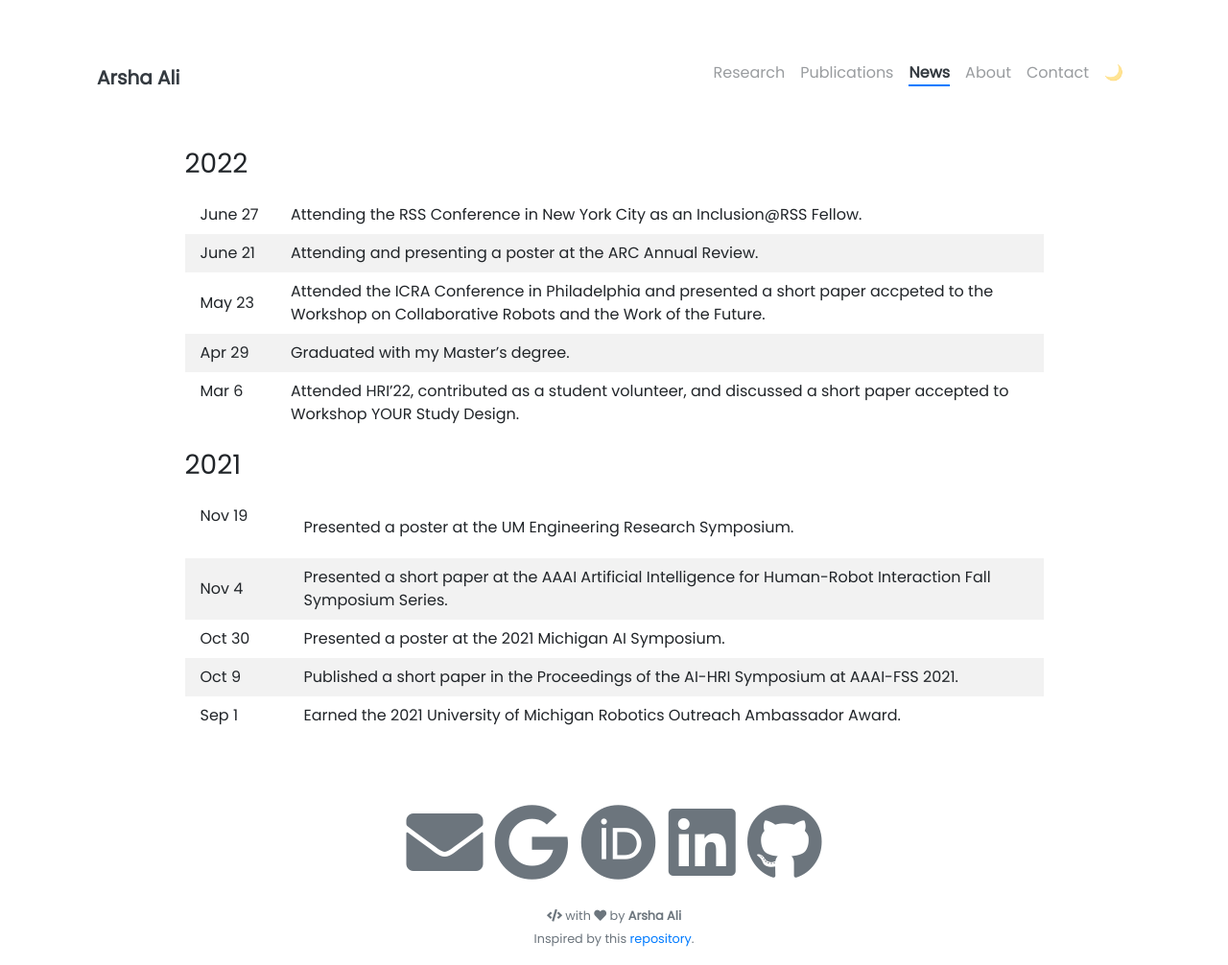
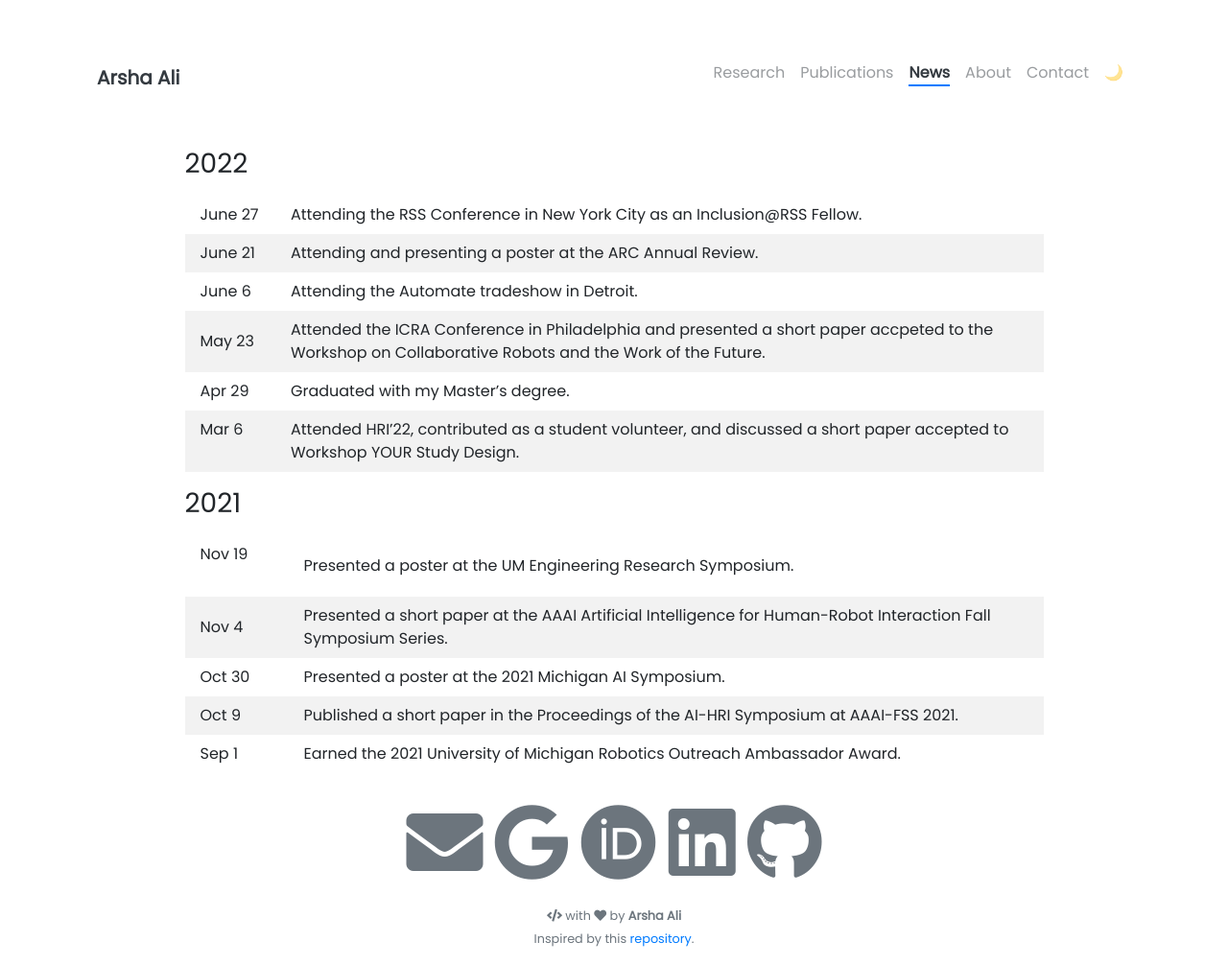
Before and after one commit to arshaali/arshaali.github.io, a Jekyll site: the page built from pages/news.md, in a window 1280 px wide and 1006 px high. Shown: the whole window at 96% size. Built offline with Jekyll 4.4.1, drawn with Linux system fonts in a browser that asks for light colours; nearby versions of some CDN libraries.

Commit message:
Update news.md

```diff
--- a/pages/news.md
+++ b/pages/news.md
@@ -16,6 +16,7 @@ td, th {
 
 June 27 | Attending the RSS Conference in New York City as an Inclusion@RSS Fellow.
 June 21 | Attending and presenting a poster at the ARC Annual Review.
+June 6 | Attending the Automate tradeshow in Detroit.
 May 23 | Attended the ICRA Conference in Philadelphia and presented a short paper accpeted to the Workshop on Collaborative Robots and the Work of the Future.
 Apr 29 | Graduated with my Master's degree.
 Mar 6 &nbsp; &nbsp; &nbsp; &nbsp; | Attended HRI'22, contributed as a student volunteer, and discussed a short paper accepted to Workshop YOUR Study Design.
```
